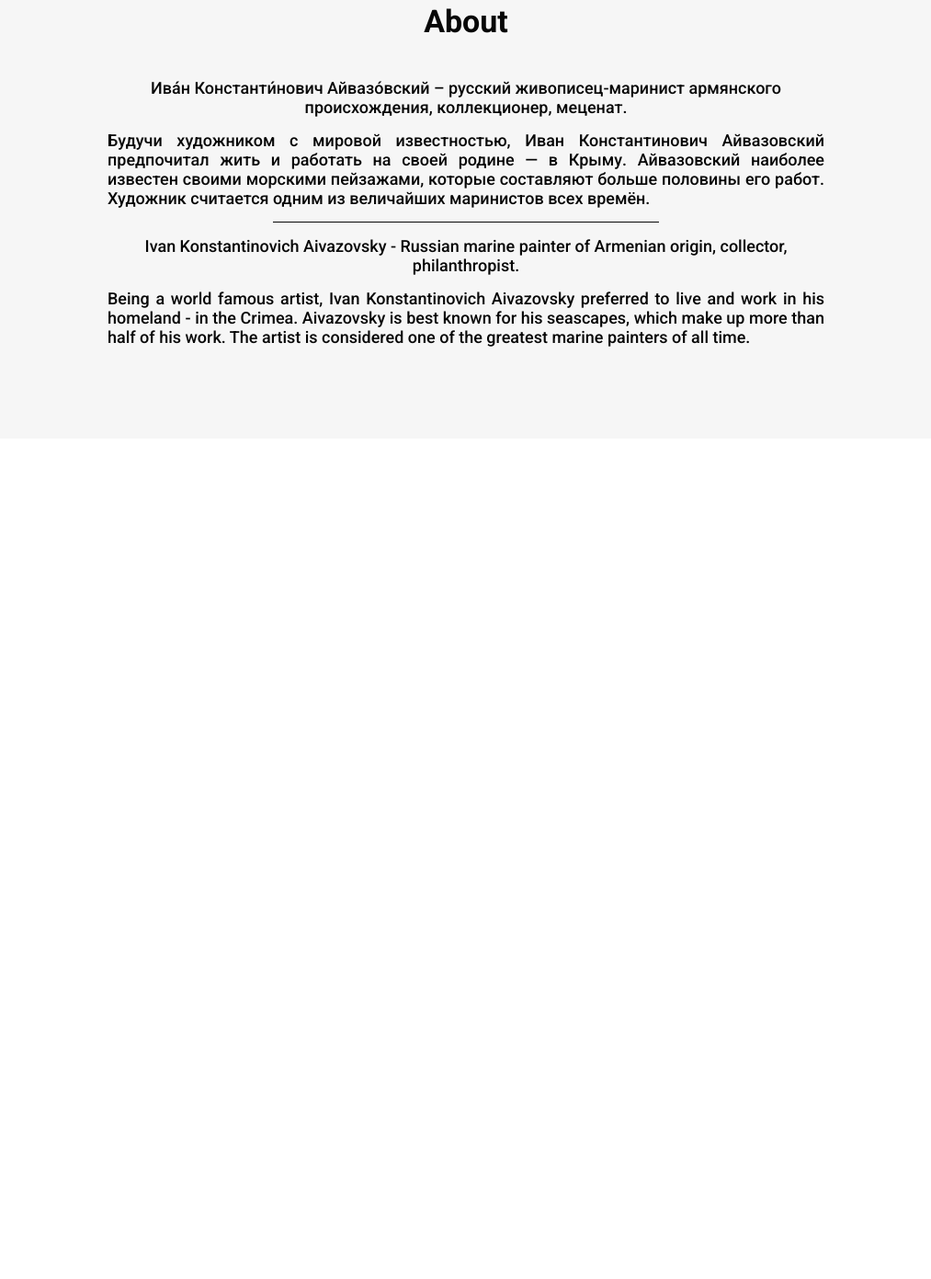
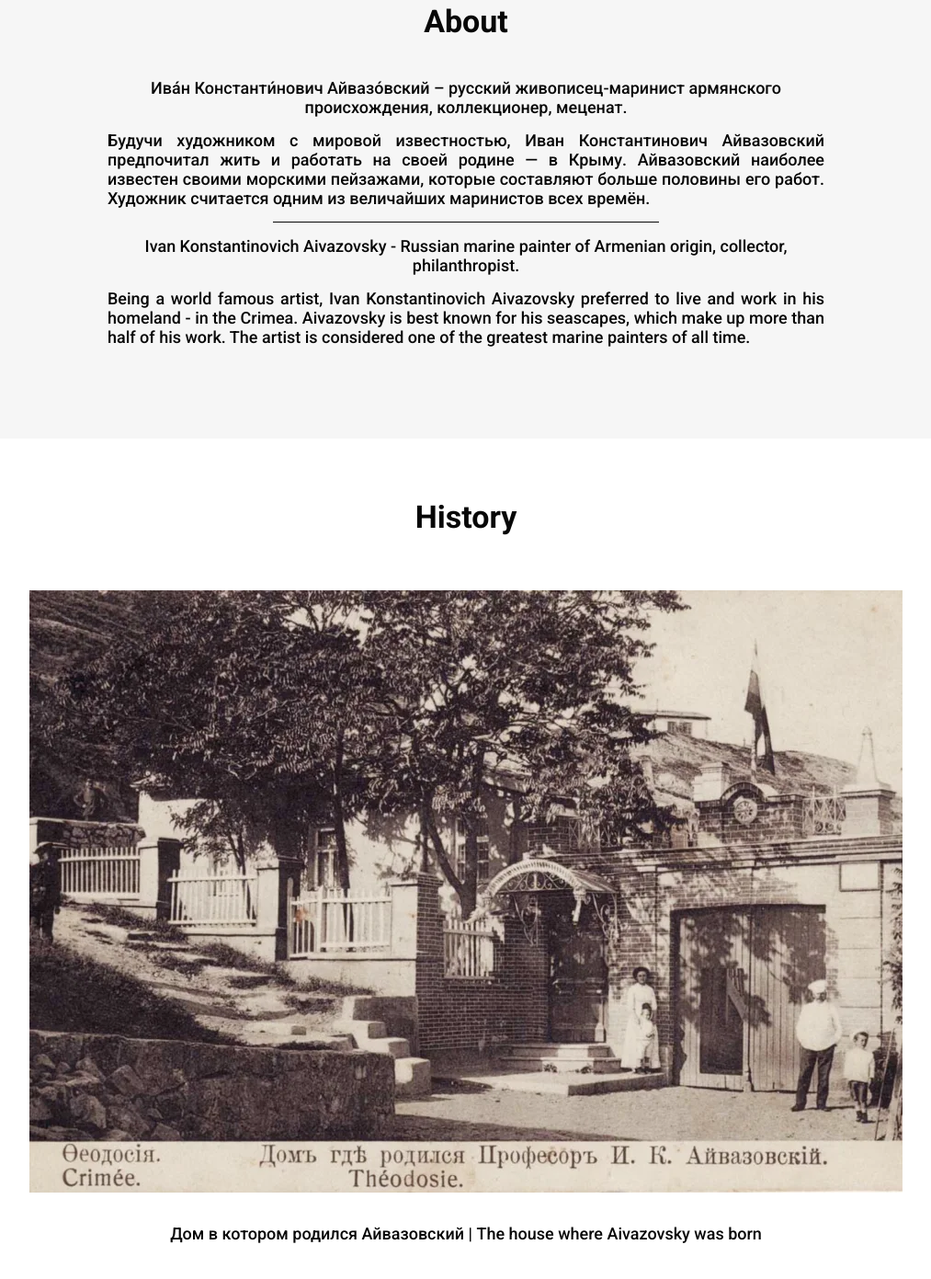
Before and after one commit to Rinnayb/aivazovski_page, a plain HTML site: page index.html in a window 1280 px wide. Shown: the part 924-2315 px from the top of the page at 92% size, without its empty margins (133-1146 px from the left). Before the commit the page ends 1401 px from the top, so only its background shows below. Drawn offline with Linux system fonts and the light colour scheme.

Commit message:
history section

```diff
--- a/index.css
+++ b/index.css
@@ -3,3 +3,4 @@
 @import url(styles/header.css);
 @import url(styles/home.css);
 @import url(styles/about.css);
+@import url(styles/history.css);
--- a/index.html
+++ b/index.html
@@ -71,6 +71,17 @@
           Being a world famous artist, Ivan Konstantinovich Aivazovsky preferred to live and work in his homeland - in
           the Crimea. Aivazovsky is best known for his seascapes, which make up more than half of his work. The artist
           is considered one of the greatest marine painters of all time.
+        </p>
+      </div>
+    </section>
+
+    <section class="history-section" aria-label="history section">
+      <div class="container">
+        <h2 class="history-title">History</h2>
+        <img src="assets/webp/history.webp" alt="house of Aivazovsky" class="history-photo">
+        <p class="history-description" aria-label="history description">
+          Дом в котором родился Айвазовский | The house where Aivazovsky was born
+        </p>
       </div>
     </section>
   </main>
--- a/styles/basic.css
+++ b/styles/basic.css
@@ -20,6 +20,7 @@ ul {
 }
 
 h1,
+h2,
 p {
     margin: 0;
 }
--- /dev/null
+++ b/styles/history.css
@@ -0,0 +1,38 @@
+.history-section {
+    padding: 65px 0 70px;
+    text-align: center;
+    color: var(--color-main-black);
+}
+
+.history-title {
+    font-weight: 700;
+    font-size: 34px;
+}
+
+.history-photo {
+    width: 100%;
+    max-width: 950px;
+    height: 655px;
+    object-fit: cover;
+    margin: 60px 0 0 0;
+}
+
+.history-description {
+    margin: 30px 0 0 0;
+    font-weight: 500;
+    font-size: 18px;
+}
+
+@media (max-width: 480px) {
+    .history-section {
+        padding: 50px 0 70px;
+    }
+
+    .history-photo {
+        height: 480px;
+    }
+
+    .history-description {
+        font-size: 14px;
+    }
+}
```
